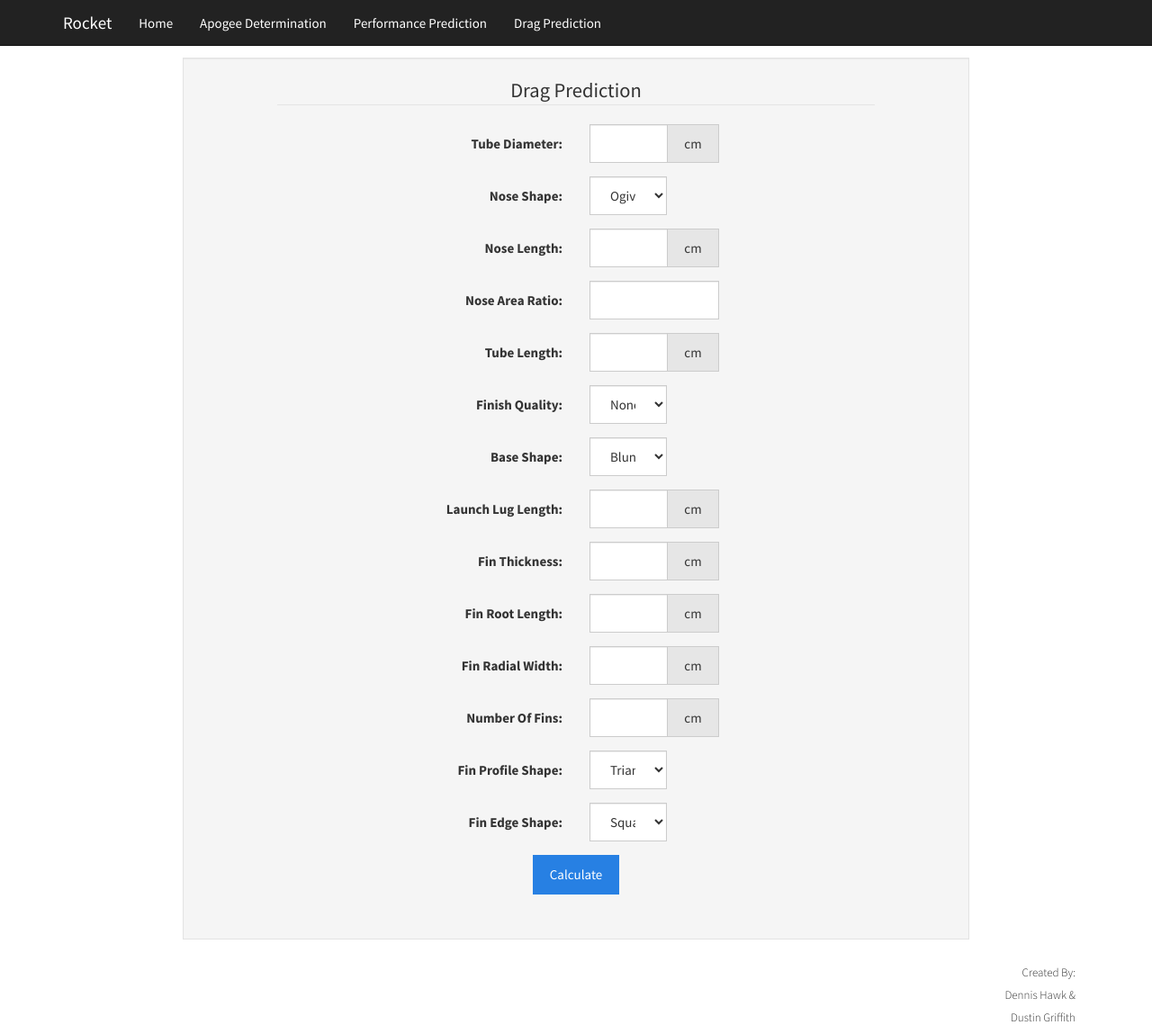
After one commit to dutgriff/rocket-php-jquery, a PHP site: page /dragPrediction.php in a window 1280 px wide. The commit adds this page. Shown: the whole page at 90% size. Run offline with PHP 8.4, Linux system fonts and the light colour scheme; some libraries are stand-ins or nearby versions.

Commit message:
added most of  Drag Prediction

```diff
--- /dev/null
+++ b/dragPrediction.php
@@ -0,0 +1,182 @@
+<?php
+  $noseShapes = ["Ogive", "Cone", "Hemisphere"];
+  $finishQualities = ['None' ,'Good', 'Excellent'];
+  $baseShapes = ['Blunt','Boat Tail'];
+?>
+<?php require('header.php') ?>
+<div class="row">
+  <div class="well col-xs-12 col-sm-offset-2 col-sm-8">
+    <form class="form-horizontal col-xs-offset-1 col-xs-10" role="form" autocomplete="off">
+      <legend class="text-center">Drag Prediction</legend>
+      <div id="tubeDiameter" class="form-group">
+        <label for="inputTubeDiameter" class="col-xs-6 control-label">Tube Diameter:</label>
+        <div class="col-xs-6 col-sm-5 col-md-4 col-lg-3">
+          <div class="input-group">
+            <input id="inputTubeDiameter" type="text" class="form-control">
+            <div class="input-group-addon">cm</div>
+          </div>
+        </div>
+      </div>
+      <div id="noseShape" class="form-group">
+        <label for="select" class="col-xs-6 control-label">Nose Shape:</label>
+        <div class="col-xs-5 col-sm-3 col-md-2">
+          <select class="form-control" id="selectNoseShape">
+
+            <?php foreach($noseShapes as $i=>$shape) { ?>
+
+              <option value="<?php echo $i; ?>"><?php echo $shape; ?></option>
+
+            <?php } ?>
+
+          </select>
+        </div>
+      </div>
+      <div id="noseLength" class="form-group">
+        <label for="inputNoseLength" class="col-xs-6 control-label">Nose Length:</label>
+        <div class="col-xs-6 col-sm-5 col-md-4 col-lg-3">
+          <div class="input-group">
+            <input id="inputNoseLength" type="text" class="form-control">
+            <div class="input-group-addon">cm</div>
+          </div>
+        </div>
+      </div>
+      <div id="noseAreaRatio" class="form-group">
+        <label for="inputNoseAreaRatio" class="col-xs-6 control-label">Nose Area Ratio:</label>
+        <div class="col-xs-6 col-sm-5 col-md-4 col-lg-3">
+          <div class="input-group">
+            <input id="inputNoseAreaRatio" type="text" class="form-control">
+          </div>
+        </div>
+      </div>
+      <div id="tubeLength" class="form-group">
+        <label for="inputTubeLength" class="col-xs-6 control-label">Tube Length:</label>
+        <div class="col-xs-6 col-sm-5 col-md-4 col-lg-3">
+          <div class="input-group">
+            <input id="inputTubeLength" type="text" class="form-control">
+            <div class="input-group-addon">cm</div>
+          </div>
+        </div>
+      </div>
+      <div id="finishQuality" class="form-group">
+        <label for="select" class="col-xs-6 control-label">Finish Quality:</label>
+        <div class="col-xs-5 col-sm-3 col-md-2">
+          <select class="form-control" id="selectFinishQuality">
+
+            <?php foreach($finishQualities as $i=>$quality) { ?>
+
+              <option value="<?php echo $i; ?>"><?php echo $quality; ?></option>
+
+            <?php } ?>
+
+          </select>
+        </div>
+      </div>
+      <div id="baseShape" class="form-group">
+        <label for="select" class="col-xs-6 control-label">Base Shape:</label>
+        <div class="col-xs-5 col-sm-3 col-md-2">
+          <select class="form-control" id="selectBaseShape">
+
+            <?php foreach($baseShapes as $i=>$shape) { ?>
+
+              <option value="<?php echo $i; ?>"><?php echo $shape; ?></option>
+
+            <?php } ?>
+
+          </select>
+        </div>
+      </div>
+      <div id="baseDiameter" class="form-group collapse">
+        <label for="inputBaseDiameter" class="col-xs-6 control-label">Base Diameter:</label>
+        <div class="col-xs-6 col-sm-5 col-md-4 col-lg-3">
+          <div class="input-group">
+            <input id="inputBaseDiameter" type="text" class="form-control">
+            <div class="input-group-addon">cm</div>
+          </div>
+        </div>
+      </div>
+      <div id="launchLugLength" class="form-group">
+        <label for="inputLaunchLugLength" class="col-xs-6 control-label">Launch Lug Length:</label>
+        <div class="col-xs-6 col-sm-5 col-md-4 col-lg-3">
+          <div class="input-group">
+            <input id="inputLaunchLugLength" type="text" class="form-control">
+            <div class="input-group-addon">cm</div>
+          </div>
+        </div>
+      </div>
+      <div id="finThickness" class="form-group">
+        <label for="inputFinThickness" class="col-xs-6 control-label">Fin Thickness:</label>
+        <div class="col-xs-6 col-sm-5 col-md-4 col-lg-3">
+          <div class="input-group">
+            <input id="inputFinThickness" type="text" class="form-control">
+            <div class="input-group-addon">cm</div>
+          </div>
+        </div>
+      </div>
+      <div id="finRootLength" class="form-group">
+        <label for="inputFinRootLength" class="col-xs-6 control-label">Fin Root Length:</label>
+        <div class="col-xs-6 col-sm-5 col-md-4 col-lg-3">
+          <div class="input-group">
+            <input id="inputFinRootLength" type="text" class="form-control">
+            <div class="input-group-addon">cm</div>
+          </div>
+        </div>
+      </div>
+      <div id="finRadialWidth" class="form-group">
+        <label for="inputFinRadialWidth" class="col-xs-6 control-label">Fin Radial Width:</label>
+        <div class="col-xs-6 col-sm-5 col-md-4 col-lg-3">
+          <div class="input-group">
+            <input id="inputFinRadialWidth" type="text" class="form-control">
+            <div class="input-group-addon">cm</div>
+          </div>
+        </div>
+      </div>
+      <div id="numberOfFins" class="form-group">
+        <label for="inputNumberOfFins" class="col-xs-6 control-label">Number Of Fins:</label>
+        <div class="col-xs-6 col-sm-5 col-md-4 col-lg-3">
+          <div class="input-group">
+            <input id="inputNumberOfFins" type="text" class="form-control">
+            <div class="input-group-addon">cm</div>
+          </div>
+        </div>
+      </div>
+      <div id="finProfileShape" class="form-group">
+        <label for="select" class="col-xs-6 control-label">Fin Profile Shape:</label>
+        <div class="col-xs-5 col-sm-3 col-md-2">
+          <select class="form-control" id="selectFinProfileShape">
+            <option>Triangle</option>
+            <option>Rectangle</option>
+            <option>Tapered</option>
+            <option>Elliptical</option>
+          </select>
+        </div>
+      </div>
+      <div id="finTipLength" class="form-group collapse">
+        <label for="inputFinTipLength" class="col-xs-6 control-label">Fin Tip Length:</label>
+        <div class="col-xs-6 col-sm-5 col-md-4 col-lg-3">
+          <div class="input-group">
+            <input id="inputFinTipLength" type="text" class="form-control">
+            <div class="input-group-addon">cm</div>
+          </div>
+        </div>
+      </div>
+      <div id="finEdgeShape" class="form-group">
+        <label for="select" class="col-xs-6 control-label">Fin Edge Shape:</label>
+        <div class="col-xs-5 col-sm-3 col-md-2">
+          <select class="form-control" id="selectFinEdgeShape">
+            <option>Square</option>
+            <option>Rounded</option>
+            <option>Streamlined</option>
+          </select>
+        </div>
+      </div>
+      <div class="form-group">
+        <button id="buttonCalculate" class="btn btn-primary center-block">Calculate</button>
+      </div>
+    </form>
+  </div>
+</div>
+
+<!-- The custom made javascript file for the Drag Prediction page -->
+<script language="javascript" type="text/javascript" src="scripts/dragPrediction.js"></script>
+
+<?php require('footer.php'); ?>
--- a/header.php
+++ b/header.php
@@ -39,7 +39,10 @@
             <a href="../apogee.php">Apogee Determination</a>
           </li>
           <li>
-            <a href="../performance.php">Performance Prediction</a>
+            <a href="../performancePrediction.php">Performance Prediction</a>
+          </li>
+          <li>
+            <a href="../dragPrediction.php">Drag Prediction</a>
           </li>
         </ul>
       </div>
--- /dev/null
+++ b/scripts/dragPrediction.js
@@ -0,0 +1,123 @@
+$("button").click(function(e) {
+  e.preventDefault();
+
+  var tubeDiameter = parseFloat($("#inputTubeDiameter").val()) / 2.54;
+  var bodyCrossSectionArea = 3.14159 * Math.pow(tubeDiameter/2, 2);
+
+  switch ($("#selectNoseShape option:selected" ).text()) {
+    case "Ogive":
+      var noseLength = parseFloat($("#inputNoseLength").val()) / 2.54;
+      var noseAreaRatio = 2.64 * noseLength / tubeDiameter;
+      break;
+    case "Cone":
+      var noseLength = parseFloat($("#inputNoseLength").val()) / 2.54;
+      var noseAreaRatio = 2 * Math.sqrt(Math.exp(tubeDiameter/2, 2) + Math.exp(noseLength, 2)) / tubeDiameter;
+      break;
+    case "Hemisphere":
+      var noseLength = tubeDiameter / 2;
+      var noseAreaRatio = 2;
+      break;
+  }
+
+  var tubeLength = parseFloat($("#inputTubeLength").val()) / 2.54;
+  var bodyAreaRatio = 4 * tubeLength / tubeDiameter;
+  var totalLength = noseLength + tubeLength;
+  var totalAreaRatio = noseAreaRatio + bodyAreaRatio;
+  var reynoldsNumber = 50855 * totalLength; // Make sure 50855! is the same as 50855 here (! means single percision in
+                                            // DBASIC http://worldcomputerarticle.blogspot.com/2010/05/elements-of-qbasic.html)
+
+  switch ($("#selectFinishQuality option:selected").text()) {
+    case "None":
+    case "Good":
+      var flowFrictionFactor = Math.exp(10, -1.4 - Math.log(reynoldsNumber) / Math.log(10) * .16);
+      break;
+    case "Excellent":
+      var flowFrictionFactor = Math.exp(10, .1836 - Math.log(reynoldsNumber) / Math.log(10) * .51);
+      break;
+  }
+
+  var bodyNoseDragCoefficient = 1.02 * flowFrictionFactor * (1 + 1.5 / ((totalLength / tubeDiameter) ^ 1.5)) * totalAreaRatio;
+
+  switch ($("#selectBaseShape option:selected").text()) {
+    case "Blunt":
+      var baseDiameter = tubeDiameter;
+      break;
+    case "Boat Tail":
+      var baseDiameter = parseFloat($("#inputBaseDiameter")) / 2.54;
+      break;
+  }
+
+  var baseDragCoefficient = .029 / Math.sqrt(bodyNoseDragCoefficient) * Math.exp(baseDiameter/tubeDiameter, 3);
+
+  var launchLugLength = parseFloat($("#inputLaunchLugLength").val()) / 2.54;
+  var lugDragCoefficient = (1.2 * .005 + .0045 * launchLugLength) / bodyCrossSectionArea;
+  var finThickness = parseFloat($("#inputFinThickness").val()) / 2.54;
+  var finRootLength = parseFloat($("#inputFinRootLength").val()) / 2.54;
+  var finRadialWidth = parseFloat($("#inputFinRadialWidth").val()) / 2.54;
+  var numberOfFins = parseFloat($("#inputNumberOfFins").val());
+
+  switch ($("#selectFinProfileShape option:selected").text()) {
+    case "Triangle":
+      var finChord = finRootLength / 2;
+      break;
+    case "Rectangle":
+      var finChord = finRootLength;
+      break;
+    case "Tapered":
+      var finChord = (finRootLength + parseFloat($("#inputFinTipLength").val())/2.54) / 2;
+      break;
+    case "Elliptical":
+      var finChord = .785 * finRootLength;
+      break;
+  }
+
+  var finSurfaceArea = finChord * finRadialWidth * numberOfFins;
+
+  switch ($("#selectFinEdgeShape option:selected").text()) {
+    case "Square":
+      var finC = finThickness / finRootLength * .875;
+      break;
+    case "Rounded":
+      var finC = finThickness / finRootLength * .5;
+      break;
+    case "Streamlined":
+      var finC = .01;
+      break;
+  }
+
+  var finSurfaceDragCoefficient = finSurfaceArea / bodyCrossSectionArea * finC;
+  var finInterferenceDragCoefficient = finC * finRootLength / bodyCrossSectionArea * tubeDiameter / 2 * numberOfFins;
+
+  if ($("#selectFinishQuality option:selected").text() == "None") {
+    var qualityFactorAdjustment = 1.25; // +25%
+    bodyNoseDragCoefficient *= qualityFactorAdjustment;
+    baseDragCoefficient *= qualityFactorAdjustment;
+    finSurfaceDragCoefficient *= qualityFactorAdjustment;
+    finInterferenceDragCoefficient *= qualityFactorAdjustment;
+    lugDragCoefficient *= qualityFactorAdjustment;
+  }
+
+  var totalDragCoefficient = bodyNoseDragCoefficient + baseDragCoefficient + finSurfaceDragCoefficient + finInterferenceDragCoefficient + lugDragCoefficient;
+
+  console.log(bodyNoseDragCoefficient);
+  console.log(baseDragCoefficient);
+  console.log(finSurfaceDragCoefficient);
+  console.log(finInterferenceDragCoefficient);
+  console.log(lugDragCoefficient);
+  console.log(totalDragCoefficient);
+
+});
+
+$("#selectBaseShape").change(function() {
+  if($("#selectBaseShape option:selected").text() == "Boat Tail")
+    $("#baseDiameter").show(400);
+  else
+    $("#baseDiameter").hide(400);
+});
+
+$("#selectFinProfileShape").change(function() {
+  if($("#selectFinProfileShape option:selected").text() == "Tapered")
+    $("#finTipLength").show(400);
+  else
+    $("#finTipLength").hide(400);
+});
```
Also changed, not shown: performancePrediction.php (renamed from performance.php).
